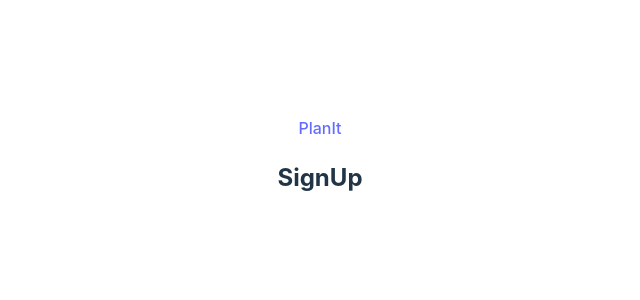
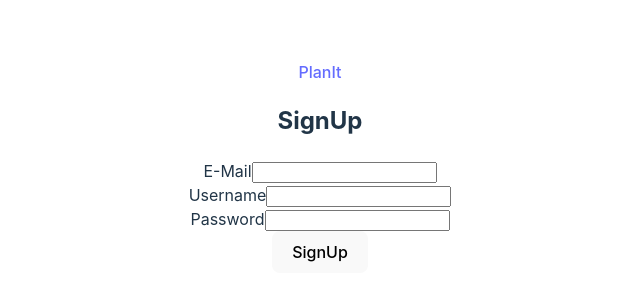
Before and after one commit to Yackens/Ironhack-PlanIt-Frontend, a React (Vite) app: page /signup in a window 1280 px wide. Shown: the part 242-542 px from the top of the page, without its empty margins (320-960 px from the left). Built offline with nearby package versions, Linux system fonts and the light colour scheme.

Commit message:
signup basic visual done

```diff
--- a/src/pages/Home.jsx
+++ b/src/pages/Home.jsx
@@ -16,14 +16,14 @@ function Home() {
 
     <form>
     <label>
-      Username:
+      Username
       <input/>
     </label>
     </form>
 
     <form>
     <label>
-      Password:
+      Password
       <input/>
     </label>
     </form>
--- a/src/pages/SignUp.jsx
+++ b/src/pages/SignUp.jsx
@@ -12,6 +12,29 @@ function SignUp() {
 
         <h2>SignUp</h2>
 
+        <form>
+    <label>
+      E-Mail
+      <input/>
+    </label>
+    </form>
+
+        <form>
+    <label>
+      Username
+      <input/>
+    </label>
+    </form>
+
+    <form>
+    <label>
+      Password
+      <input/>
+    </label>
+    </form>
+
+    <button>SignUp</button>
+
     </div>
   )
 }
```
